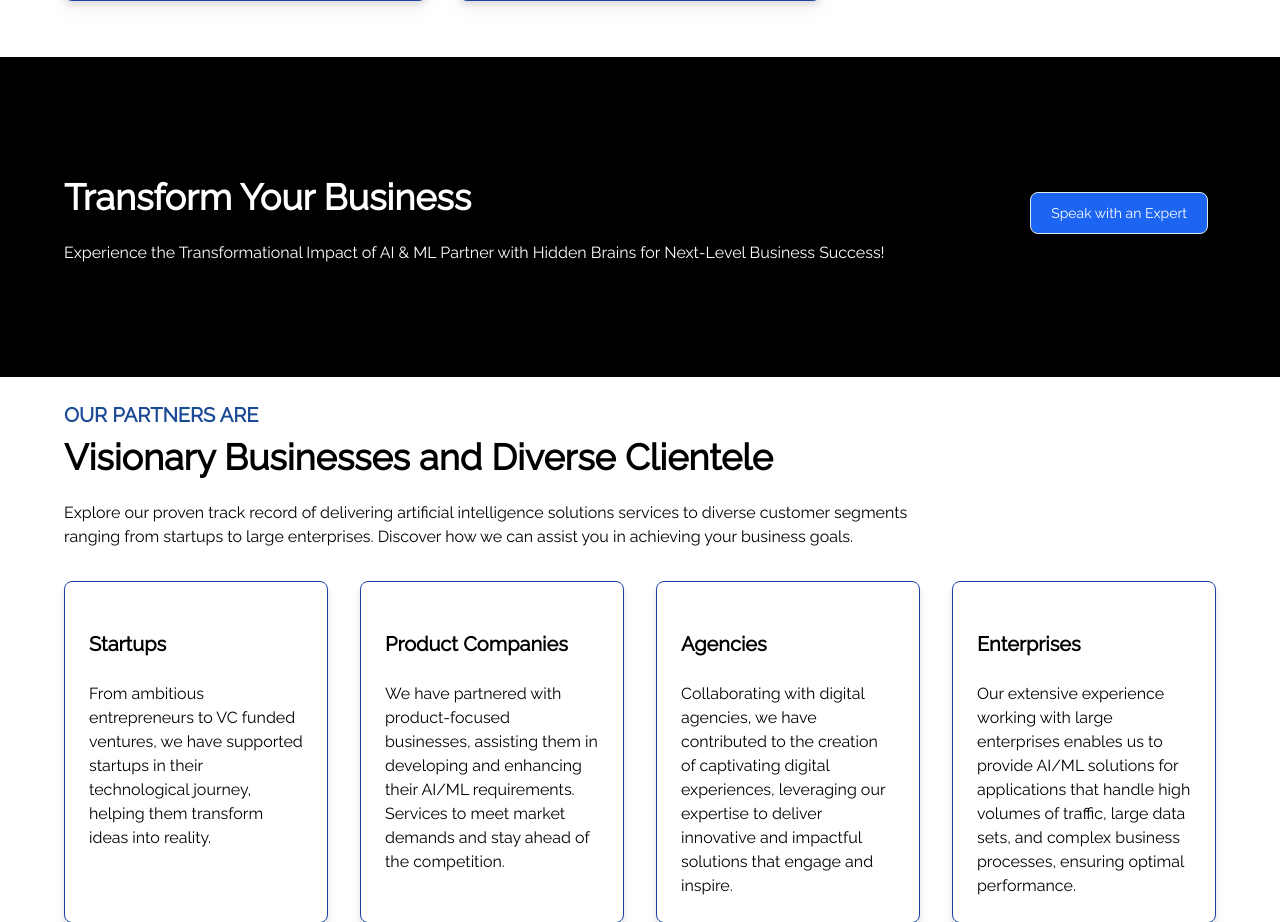
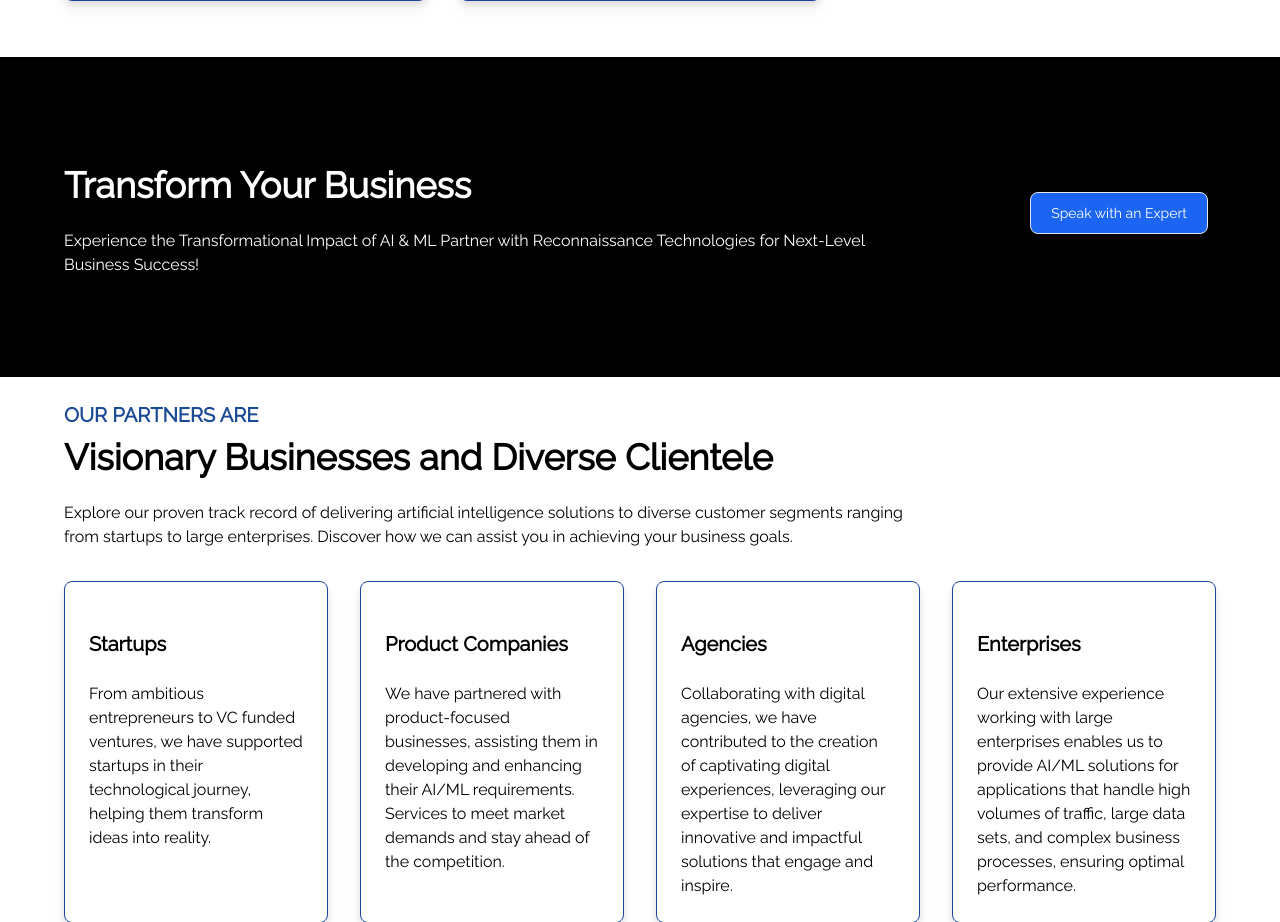
Before and after one commit to reconnaissance-technologies/reconnaissance, a Laravel app: page /our-services/ai-ml-development in a window 1280 px wide. Shown: the part 2699-3621 px from the top of the page. Run offline with Laravel 10, Linux system fonts and the light colour scheme; style sheets or scripts are compiled from the project's sources.

Commit message:
corrections made

```diff
--- a/resources/views/our-services/ai-ml-development.blade.php
+++ b/resources/views/our-services/ai-ml-development.blade.php
@@ -200,7 +200,7 @@
                 Transform Your Business
             </h1>
             <p>
-                Experience the Transformational Impact of AI & ML Partner with Hidden Brains for Next-Level Business Success!
+                Experience the Transformational Impact of AI & ML Partner with Reconnaissance Technologies for Next-Level Business Success!
             </p>
         </div>
 
@@ -220,7 +220,7 @@
             <div class="w-full lg:w-full flex justify-between items-center">
                 <div class="lg:w-3/4">
                     <p>
-                        Explore our proven track record of delivering artificial intelligence solutions services to diverse customer segments ranging from startups to large enterprises. Discover how we can assist you in achieving your business goals.
+                        Explore our proven track record of delivering artificial intelligence solutions to diverse customer segments ranging from startups to large enterprises. Discover how we can assist you in achieving your business goals.
                     </p>
                 </div>
             </div>
```
